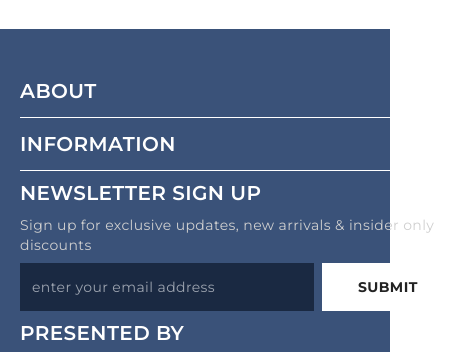
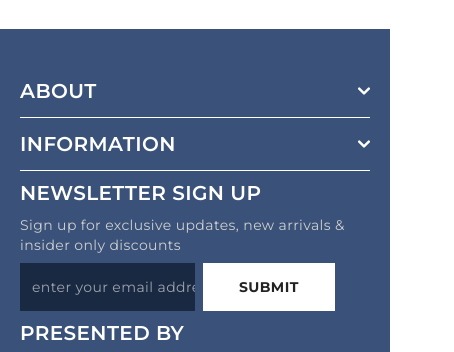
Before and after one commit to andyl5/studio-ghibli-website, a plain HTML site: page index.html in a window 390 px wide. Shown: the part 8131-8483 px from the top of the page, 454 px wide, since content can reach past the window. Drawn offline with nearby package versions, Linux system fonts and the light colour scheme.

Commit message:
fixed mobile responsive footer

```diff
--- a/index.html
+++ b/index.html
@@ -537,8 +537,8 @@
       <div class="max-lg:pt-2 flex flex-col text-sm gap-y-2 text-[#CFCFCF]">
         <p class="text-xl font-semibold text-white">NEWSLETTER SIGN UP</p>
         <p>Sign up for exclusive updates, new arrivals & insider only discounts</p>
-        <div class="flex flex-row gap-x-2 h-12">
-          <input class="pl-3 pr-28 text-sm border-none placeholder:overflow-visible focus:placeholder:text-transparent focus:placeholder:transition-all focus:placeholder:duration-500 bg-[#1A2942]" type="text" placeholder="enter your email address">
+        <div class="flex flex-row gap-x-2 h-12 w-full">
+          <input class="w-1/2 pl-3 pr-28 text-sm border-none placeholder:overflow-visible focus:placeholder:text-transparent focus:placeholder:transition-all focus:placeholder:duration-500 bg-[#1A2942]" type="text" placeholder="enter your email address">
           <a class="flex flex-row bg-white items-center px-9 text-[#232323] hover:bg-black hover:text-white transition-all duration-500" href="#"><span class="font-bold">SUBMIT</span></a>
         </div>
       </div>
```
